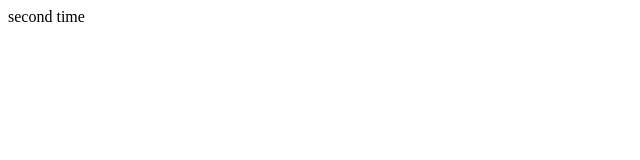
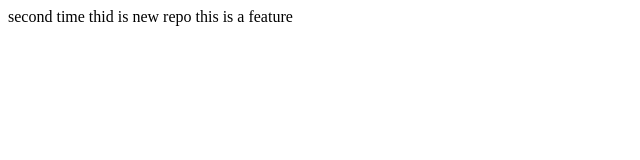
Before and after one commit to sharadhig28/projectmgmt, a plain HTML site: page index.html in a window 1280 px wide. Shown: the whole page, without its empty margins (0-640 px from the left). Drawn offline with Linux system fonts and the light colour scheme.

Commit message:
add new feature

```diff
--- a/index.html
+++ b/index.html
@@ -1,3 +1,5 @@
 <p>
     second time
+    thid is new repo
+    this is a feature
 </p>
```
